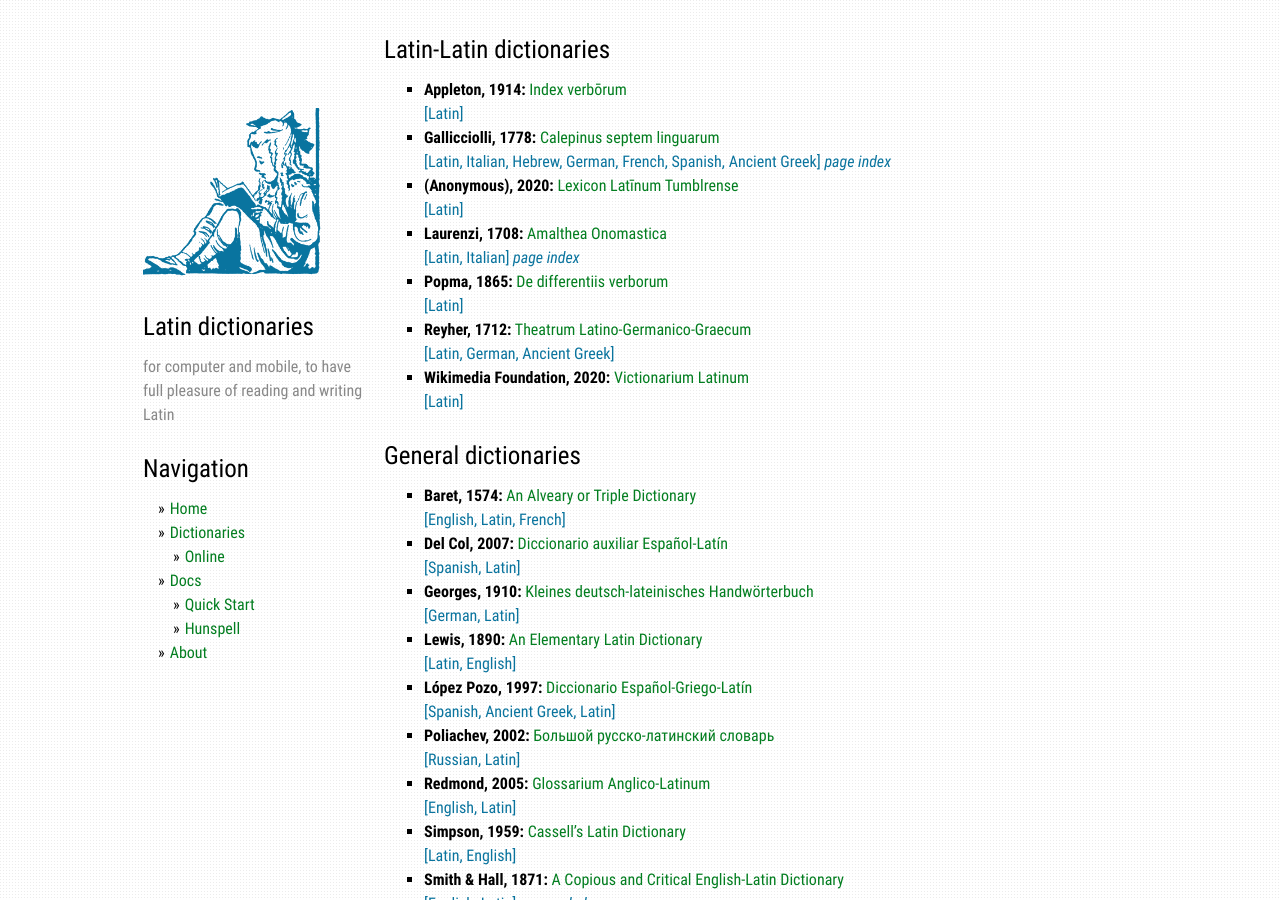
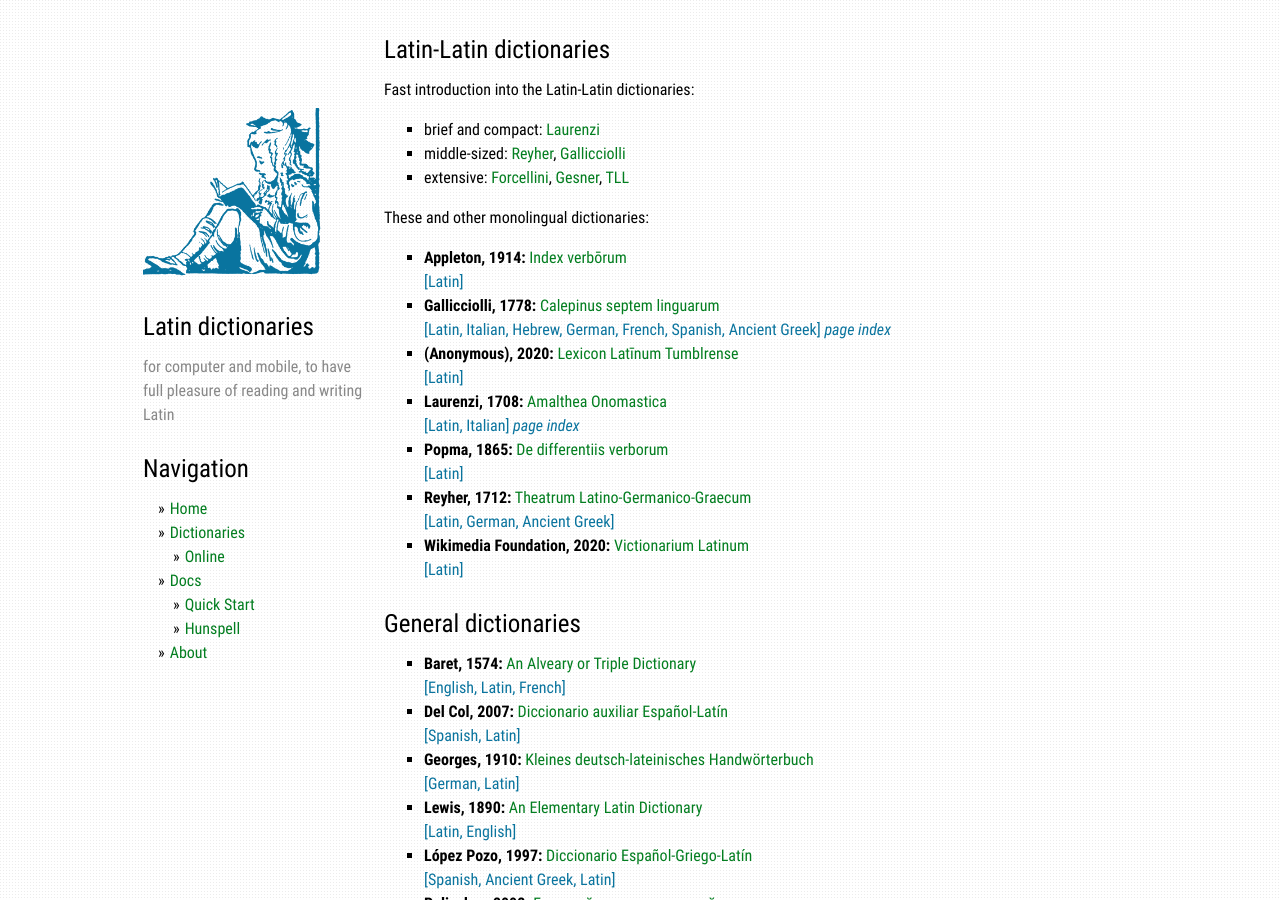
Before and after one commit to latin-dict/latin-dict.github.io, a Jekyll site: the page built from dictionaries.md, in a window 1280 px wide and 900 px high. Built offline with Jekyll 4.4.1, drawn with Linux system fonts in a browser that asks for light colours.

Commit message:
monolingual intro

```diff
--- a/dictionaries.md
+++ b/dictionaries.md
@@ -4,6 +4,15 @@ title: Dictionaries
 ---
 
 # Latin-Latin dictionaries
+
+Fast introduction into the Latin-Latin dictionaries:
+
+- brief and compact: [Laurenzi]({% link _dictionaries/Laurenzi1708.md %})
+- middle-sized: [Reyher]({% link _dictionaries/Reyher1712.md %}), [Gallicciolli]({% link _dictionaries/Gallicciolli1778.md %})
+- extensive: [Forcellini]({% link _online/Forcellini.md %}), [Gesner]({% link _dictionaries/Gesner1749.md %}), [TLL]({% link _dictionaries/ThLL.md %})
+
+These and other monolingual dictionaries:
+
 
 {% assign dicts = site.dictionaries | where: "categories","latin" | sort: "nickname" %}
 {% for dict in dicts %}
```
